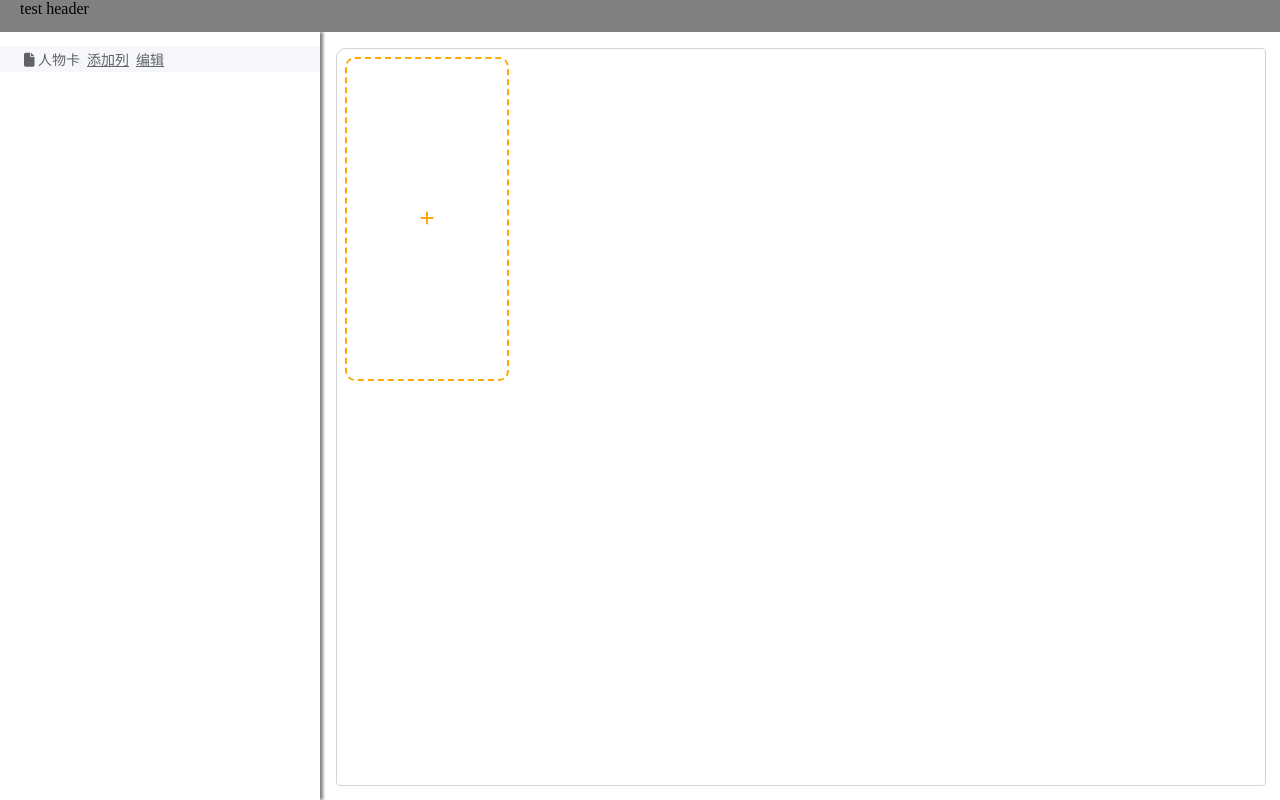
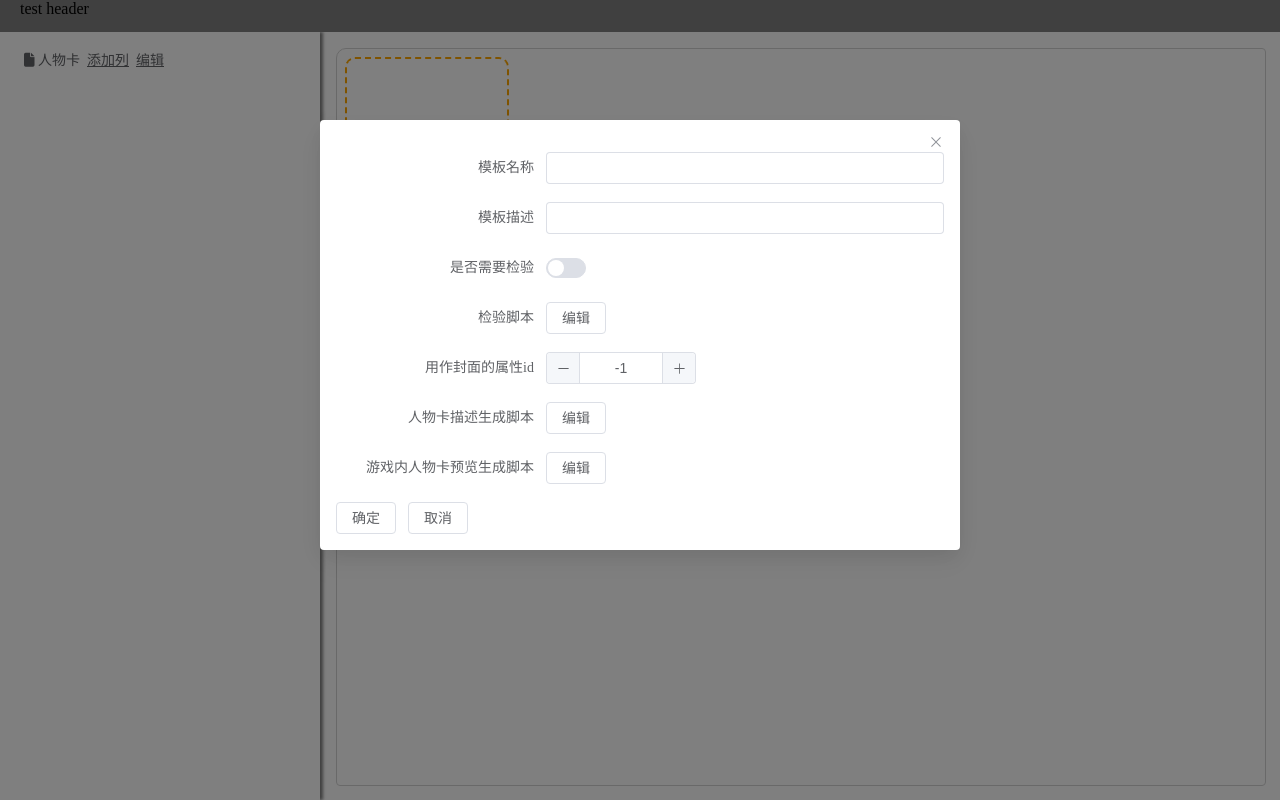
Before and after one commit to Chasium/Chasium, a Vue app in the folder frontend/: page /template-edit in a window 1280 px wide. Both pictures are taken after a click on the link "编辑". Built offline with nearby package versions, Linux system fonts and the light colour scheme.

Commit message:
修改大量内容

```diff
--- a/frontend/components.d.ts
+++ b/frontend/components.d.ts
@@ -7,9 +7,11 @@ export {}
 
 declare module '@vue/runtime-core' {
   export interface GlobalComponents {
+    AreaEdit: typeof import('./src/components/template_editor/AreaEdit.vue')['default']
     AreaPreview: typeof import('./src/components/template_editor/AreaPreview.vue')['default']
     CardEdit: typeof import('./src/components/template_editor/CardEdit.vue')['default']
     CardPreview: typeof import('./src/components/template_editor/CardPreview.vue')['default']
+    ColumnEdit: typeof import('./src/components/template_editor/ColumnEdit.vue')['default']
     ColumnPreview: typeof import('./src/components/template_editor/ColumnPreview.vue')['default']
     CreatePropertyDialog: typeof import('./src/components/template_editor/CreatePropertyDialog.vue')['default']
     EditPropertyDialog: typeof import('./src/components/template_editor/EditPropertyDialog.vue')['default']
@@ -25,12 +27,15 @@ declare module '@vue/runtime-core' {
     ElInputNumber: typeof import('element-plus/es')['ElInputNumber']
     ElMain: typeof import('element-plus/es')['ElMain']
     ElOption: typeof import('element-plus/es')['ElOption']
+    ElRow: typeof import('element-plus/es')['ElRow']
     ElSelect: typeof import('element-plus/es')['ElSelect']
     ElSwitch: typeof import('element-plus/es')['ElSwitch']
     ElTree: typeof import('element-plus/es')['ElTree']
+    PropertyEdit: typeof import('./src/components/template_editor/PropertyEdit.vue')['default']
     PropertyPreview: typeof import('./src/components/template_editor/PropertyPreview.vue')['default']
     RouterLink: typeof import('vue-router')['RouterLink']
     RouterView: typeof import('vue-router')['RouterView']
+    RowEdit: typeof import('./src/components/template_editor/RowEdit.vue')['default']
     RowPreview: typeof import('./src/components/template_editor/RowPreview.vue')['default']
     TemplateEditorAside: typeof import('./src/components/template_editor/TemplateEditorAside.vue')['default']
     TemplateEditorHeader: typeof import('./src/components/template_editor/TemplateEditorHeader.vue')['default']
--- /dev/null
+++ b/frontend/src/components/template_editor/AreaEdit.vue
@@ -0,0 +1,9 @@
+<template>
+    <el-form label-width="15em"></el-form>
+</template>
+
+<script lang="ts">
+import { defineComponent } from 'vue';
+
+export default defineComponent({});
+</script>
--- a/frontend/src/components/template_editor/CardEdit.vue
+++ b/frontend/src/components/template_editor/CardEdit.vue
@@ -21,10 +21,15 @@
         <el-form-item label="游戏内人物卡预览生成脚本">
             <el-button>编辑</el-button>
         </el-form-item>
+        <el-row>
+            <el-button @click="close(true)">确定</el-button>
+            <el-button @click="close(false)">取消</el-button>
+        </el-row>
     </el-form>
 </template>
 
 <script lang="ts">
+import { NodeType, type Tree } from '@/trpg/card_template/Tree';
 import { defineComponent } from 'vue';
 
 class Data {
@@ -35,13 +40,45 @@ class Data {
     coverPropertyId = -1;
     cardDescriptionScript = '';
     inGameCardScript = '';
+    currentNode?: Tree = undefined;
 }
 
 export default defineComponent({
     data() {
         return new Data();
     },
+    emits: ['close'],
+    methods: {
+        open(node: Tree) {
+            this.currentNode = node;
+            if (node.type == NodeType.CARD) {
+                const card = node.card;
+                this.name = card.name;
+                this.description = card.description;
+                this.needCheck = card.needCheck;
+                this.checkScript = card.checkScript;
+                this.coverPropertyId = card.coverPropertyId;
+                this.cardDescriptionScript = card.cardDescriptionScript;
+                this.inGameCardScript = card.inGameCardScript;
+            }
+        },
+        close(save: boolean) {
+            if (
+                save &&
+                this.currentNode &&
+                this.currentNode.type == NodeType.CARD
+            ) {
+                const card = this.currentNode.card;
+                card.name = this.name;
+                card.description = this.description;
+                card.needCheck = this.needCheck;
+                card.checkScript = this.checkScript;
+                card.coverPropertyId = this.coverPropertyId;
+                card.cardDescriptionScript = this.cardDescriptionScript;
+                card.inGameCardScript = this.inGameCardScript;
+            }
+            this.$emit('close');
+        },
+    },
 });
 </script>
-
-<style lang="scss" scoped></style>
--- /dev/null
+++ b/frontend/src/components/template_editor/ColumnEdit.vue
@@ -0,0 +1,9 @@
+<template>
+    <el-form label-width="15em"></el-form>
+</template>
+
+<script lang="ts">
+import { defineComponent } from 'vue';
+
+export default defineComponent({});
+</script>
--- a/frontend/src/components/template_editor/EditPropertyDialog.vue
+++ b/frontend/src/components/template_editor/EditPropertyDialog.vue
@@ -1,6 +1,6 @@
 <template>
     <el-dialog v-model="isCard">
-        <CardEdit />
+        <CardEdit ref="card-edit" @close="isCard = false" />
     </el-dialog>
     <el-dialog v-model="isColumn"></el-dialog>
     <el-dialog v-model="isArea"></el-dialog>
@@ -9,7 +9,8 @@
 </template>
 
 <script lang="ts">
-import type { Tree } from '@/trpg/card_template/Tree';
+import { NodeType, type Tree } from '@/trpg/card_template/Tree';
+import { refHelper } from '@/utils/refHelper';
 import { defineComponent } from 'vue';
 import CardEdit from './CardEdit.vue';
 
@@ -26,7 +27,29 @@ export default defineComponent({
     data() {
         return new Data();
     },
+    computed: {
+        cardEdit() {
+            return refHelper(this, 'card-edit', CardEdit);
+        },
+    },
     components: { CardEdit },
+    methods: {
+        open(node: Tree) {
+            this.currentNode = node;
+            if (node.type == NodeType.CARD) {
+                this.cardEdit.open(node);
+                this.isCard = true;
+            } else if (node.type == NodeType.COLUMN) {
+                this.isColumn = true;
+            } else if (node.type == NodeType.AREA) {
+                this.isArea = true;
+            } else if (node.type == NodeType.ROW) {
+                this.isRow = true;
+            } else if (node.type == NodeType.PROPERTY) {
+                this.isProperty = true;
+            }
+        },
+    },
 });
 </script>
 
--- /dev/null
+++ b/frontend/src/components/template_editor/PropertyEdit.vue
@@ -0,0 +1,9 @@
+<template>
+    <el-form label-width="15em"></el-form>
+</template>
+
+<script lang="ts">
+import { defineComponent } from 'vue';
+
+export default defineComponent({});
+</script>
--- /dev/null
+++ b/frontend/src/components/template_editor/RowEdit.vue
@@ -0,0 +1,9 @@
+<template>
+    <el-form label-width="15em"></el-form>
+</template>
+
+<script lang="ts">
+import { defineComponent } from 'vue';
+
+export default defineComponent({});
+</script>
--- a/frontend/src/views/TemplateEditView.vue
+++ b/frontend/src/views/TemplateEditView.vue
@@ -25,6 +25,7 @@
         ref="create-property-dialog"
         v-on:card-edit="onCardEdit"
     />
+    <EditPropertyDialog ref="edit-property-dialog" />
 </template>
 
 <script lang="ts">
@@ -41,6 +42,7 @@ import { refHelper } from '@/utils/refHelper';
 import { type ICardNode, type Tree, NodeType } from '@/trpg/card_template/Tree';
 import { create, property } from 'lodash';
 import { useTEPStore } from '@/stores/templateEditorPersist';
+import EditPropertyDialog from '@/components/template_editor/EditPropertyDialog.vue';
 
 class Data {
     currentTemplate: ICardNode = {
@@ -66,8 +68,16 @@ export default defineComponent({
                 CreatePropertyDialog
             );
         },
+        editPropertyDialog() {
+            return refHelper(this, 'edit-property-dialog', EditPropertyDialog);
+        },
     },
-    components: { TemplateEditorAside, CardPreview, CreatePropertyDialog },
+    components: {
+        TemplateEditorAside,
+        CardPreview,
+        CreatePropertyDialog,
+        EditPropertyDialog,
+    },
     methods: {
         onCardEdit() {
             this.tepStore.buildTemplate();
@@ -182,6 +192,10 @@ export default defineComponent({
         },
         editNode(data: Tree) {
             console.log(data);
+            this.editPropertyDialog.currentNode = data;
+            if (data.type == NodeType.CARD) {
+                this.editPropertyDialog.isCard = true;
+            }
         },
     },
     mounted() {
```
Also changed, not shown: frontend/src/component_logics/TemplateEditor.ts (deleted), 1 other file (tests, documents, lock files or other folders).
